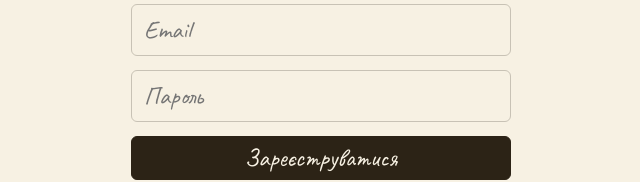
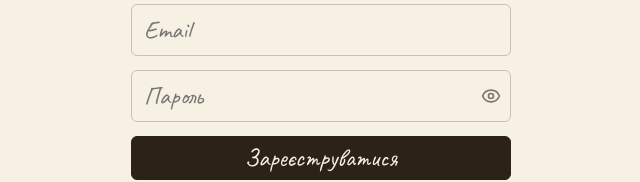
Before and after one commit to Ellen-HI/my-notebook, a Next.js app: page /sign-up in a window 1280 px wide. Shown: the part 344-526 px from the top of the page, without its empty margins (319-959 px from the left). Built offline with nearby package versions, Linux system fonts and the light colour scheme.

Commit message:
PasswordInput

```diff
--- a/app/globals.css
+++ b/app/globals.css
@@ -442,6 +442,37 @@ html.dark .google-button {
   justify-content: center;
 }
 
+/* ---------------------eye--------------------- */
+.password-field {
+  position: relative;
+  width: 100%;
+}
+
+.password-field input {
+  width: 100%;
+  padding-right: 44px;
+}
+
+.password-toggle {
+  position: absolute;
+  top: 50%;
+  right: 10px;
+  transform: translateY(-50%);
+  background: transparent;
+  border: none;
+  padding: 0;
+  display: flex;
+  align-items: center;
+  justify-content: center;
+  color: var(--text);
+  opacity: 0.6;
+  cursor: pointer;
+}
+
+.password-toggle:hover {
+  opacity: 1;
+}
+
 /* --------------------tablet---------------- */
 
 @media (min-width: 768px) {
--- a/app/sign-up/page.tsx
+++ b/app/sign-up/page.tsx
@@ -9,7 +9,7 @@ import toast from "react-hot-toast";
 import LanguageSwitcher from "@/components/LanguageSwitcher";
 import Loader from "@/components/Loader";
 import { getAuthErrorMessage } from "@/lib/authErrors";
-
+import PasswordInput from "@/components/PasswordInput";
 export default function SignUpPage() {
   const language = useSettingsStore((state) => state.language);
   const t = translations[language].auth;
@@ -25,6 +25,9 @@ export default function SignUpPage() {
     const { error } = await supabase.auth.signUp({
       email,
       password,
+      options: {
+        emailRedirectTo: `${window.location.origin}/auth/callback`,
+      },
     });
 
     setIsLoading(false);
@@ -51,11 +54,10 @@ export default function SignUpPage() {
           disabled={isLoading}
         />
 
-        <input
-          type="password"
-          placeholder={t.password}
+        <PasswordInput
           value={password}
           onChange={(event) => setPassword(event.target.value)}
+          placeholder={t.password}
           required
           minLength={6}
           disabled={isLoading}
--- /dev/null
+++ b/components/PasswordInput.tsx
@@ -0,0 +1,45 @@
+"use client";
+
+import { useState } from "react";
+import { Eye, EyeOff } from "lucide-react";
+
+export default function PasswordInput({
+  value,
+  onChange,
+  placeholder,
+  required,
+  minLength,
+  disabled,
+}: {
+  value: string;
+  onChange: (event: React.ChangeEvent<HTMLInputElement>) => void;
+  placeholder: string;
+  required?: boolean;
+  minLength?: number;
+  disabled?: boolean;
+}) {
+  const [isVisible, setIsVisible] = useState(false);
+
+  return (
+    <div className="password-field">
+      <input
+        type={isVisible ? "text" : "password"}
+        placeholder={placeholder}
+        value={value}
+        onChange={onChange}
+        required={required}
+        minLength={minLength}
+        disabled={disabled}
+      />
+      <button
+        type="button"
+        className="password-toggle"
+        onClick={() => setIsVisible((prev) => !prev)}
+        tabIndex={-1}
+        aria-label={isVisible ? "Приховати пароль" : "Показати пароль"}
+      >
+        {isVisible ? <EyeOff size={20} /> : <Eye size={20} />}
+      </button>
+    </div>
+  );
+}
--- a/eslint.config.mjs
+++ b/eslint.config.mjs
@@ -12,6 +12,7 @@ const eslintConfig = defineConfig([
     "out/**",
     "build/**",
     "next-env.d.ts",
+    "public/sw.js",
   ]),
 ]);
 
--- a/next.config.ts
+++ b/next.config.ts
@@ -11,7 +11,7 @@ const withSerwist = withSerwistInit({
 
 const nextConfig: NextConfig = {
   reactCompiler: true,
-  allowedDevOrigins: ["192.168.0.2"],
+  allowedDevOrigins: ["192.168.0.3"],
   devIndicators: false,
 
   turbopack: {},
--- a/package.json
+++ b/package.json
@@ -5,13 +5,14 @@
   "scripts": {
     "dev": "next dev",
     "build": "next build --webpack",
-    "start": "next start --webpack",
+    "start": "next start",
     "lint": "eslint"
   },
   "dependencies": {
     "@serwist/next": "^9.5.12",
     "@supabase/ssr": "^0.12.4",
     "@supabase/supabase-js": "^2.112.2",
+    "lucide-react": "^1.33.0",
     "next": "16.3.0",
     "react": "19.2.8",
     "react-dom": "19.2.8",
```
Also changed, not shown: app/page.tsx (+21 -16 lines), app/sign-in/SignInForm.tsx (+3 -4 lines), components/LogoutButton.tsx (+9 -1 lines), public/sw.js, 1 other file (tests, documents, lock files or other folders).
